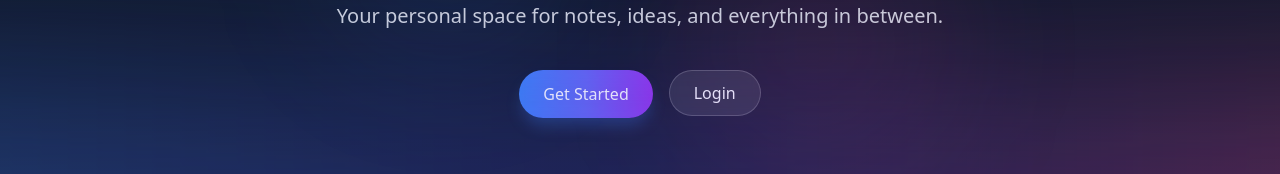
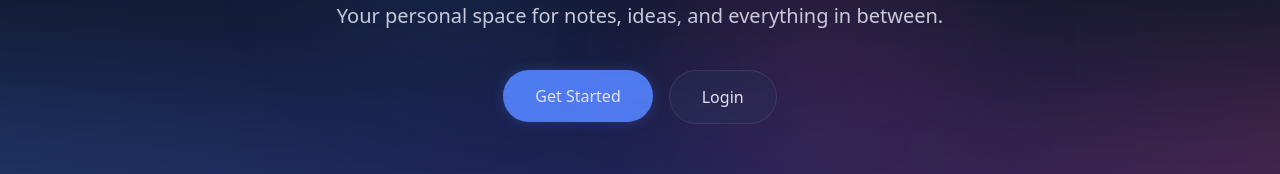
Before and after one commit to gabrielm888/renotefy.proj.web, a React (Vite) app: page / in a window 1280 px wide. Shown: the part 290-464 px from the top of the page. Built offline with nearby package versions, Linux system fonts and the light colour scheme; no server answers; the database is empty; a web font is replaced by a local one.

Commit message:
Update hero buttons to match design in image with exact colors and animations

```diff
--- /dev/null
+++ b/src/components/HeroButtons.jsx
@@ -0,0 +1,114 @@
+import React from 'react';
+import { Link } from 'react-router-dom';
+import { motion } from 'framer-motion';
+
+const HeroButtons = () => {
+  return (
+    <div className="mt-10 flex flex-col sm:flex-row justify-center gap-4">
+      <Link to="/register">
+        <motion.button
+          className="px-8 py-3.5 rounded-full bg-[#4F84F1] text-white font-medium text-base w-full sm:w-auto shadow-md relative overflow-hidden"
+          initial={{scale: 1}}
+          animate={{
+            boxShadow: ["0 0 12px rgba(79, 130, 246, 0.25)", "0 0 15px rgba(79, 130, 246, 0.35)", "0 0 12px rgba(79, 130, 246, 0.25)"],
+            transition: {
+              boxShadow: {
+                repeat: Infinity,
+                duration: 1.5,
+                ease: "easeInOut",
+                repeatType: "reverse"
+              }
+            }
+          }}
+          whileHover={{
+            scale: 1.05,
+            boxShadow: "0 0 20px rgba(79, 130, 246, 0.5)",
+            transition: {
+              duration: 0.2,
+              ease: "easeOut"
+            }
+          }}
+          whileTap={{
+            scale: 0.97,
+            boxShadow: "0 5px 15px rgba(59, 130, 246, 0.4)"
+          }}
+          transition={{
+            type: "spring",
+            stiffness: 500,
+            damping: 12
+          }}
+        >
+          <motion.div
+            className="absolute inset-0 bg-gradient-to-r from-blue-500/0 via-white/20 to-blue-500/0"
+            animate={{
+              x: ["-100%", "100%"],
+              transition: {
+                duration: 1.5,
+                ease: "easeInOut",
+                repeat: Infinity,
+                repeatDelay: 0.5
+              }
+            }}
+          />
+          <span className="relative z-10">Get Started</span>
+        </motion.button>
+      </Link>
+      <Link to="/login">
+        <motion.button
+          className="px-8 py-3.5 rounded-full bg-slate-800/60 backdrop-blur-sm text-white font-medium text-base border border-white/5 w-full sm:w-auto mt-3 sm:mt-0 relative overflow-hidden"
+          initial={{scale: 1}}
+          animate={{
+            borderColor: ["rgba(255,255,255,0.1)", "rgba(255,255,255,0.2)", "rgba(255,255,255,0.1)"],
+            boxShadow: ["0 0 0px rgba(255,255,255,0)", "0 0 10px rgba(255,255,255,0.1)", "0 0 0px rgba(255,255,255,0)"],
+            transition: {
+              borderColor: {
+                repeat: Infinity,
+                duration: 2,
+                ease: "easeInOut"
+              },
+              boxShadow: {
+                repeat: Infinity,
+                duration: 2,
+                ease: "easeInOut"
+              }
+            }
+          }}
+          whileHover={{
+            scale: 1.05,
+            backgroundColor: "rgba(255,255,255,0.15)",
+            borderColor: "rgba(255,255,255,0.3)",
+            boxShadow: "0 0 15px rgba(255, 255, 255, 0.15)",
+            transition: {
+              duration: 0.2,
+              ease: "easeOut"
+            }
+          }}
+          whileTap={{
+            scale: 0.97
+          }}
+          transition={{
+            type: "spring",
+            stiffness: 500,
+            damping: 12
+          }}
+        >
+          <motion.div
+            className="absolute inset-0 bg-gradient-to-r from-transparent via-white/10 to-transparent"
+            animate={{
+              x: ["-100%", "100%"],
+              transition: {
+                duration: 2,
+                ease: "easeInOut",
+                repeat: Infinity,
+                repeatDelay: 1
+              }
+            }}
+          />
+          <span className="relative z-10">Login</span>
+        </motion.button>
+      </Link>
+    </div>
+  )
+}
+
+export default HeroButtons;
--- a/src/pages/Landing.jsx
+++ b/src/pages/Landing.jsx
@@ -2,6 +2,7 @@ import React, { useState, useEffect, useRef } from 'react';
 import { Link } from 'react-router-dom';
 import { motion, useInView } from 'framer-motion';
 import AppPreviewCards from './AppPreviewCards';
+import HeroButtons from '../components/HeroButtons';
 
 const Landing = () => {
   const [isVisible, setIsVisible] = useState(false);
@@ -421,104 +422,7 @@ const Landing = () => {
           <p className="text-base md:text-xl mt-6 text-gray-300 max-w-2xl mx-auto leading-relaxed">
             Your personal space for notes, ideas, and everything in between.
           </p>
-          <div className="mt-10 flex flex-col sm:flex-row justify-center gap-4">
-            <Link to="/register">
-              <motion.button
-                className="px-6 py-3 rounded-full bg-gradient-to-r from-blue-500 via-indigo-500 to-purple-600 text-white font-medium text-base w-full sm:w-auto shadow-lg shadow-blue-500/20 relative overflow-hidden"
-                initial={{scale: 1}}
-                animate={{
-                  boxShadow: ["0 10px 15px -3px rgba(59, 130, 246, 0.3)", "0 15px 20px -3px rgba(59, 130, 246, 0.4)", "0 10px 15px -3px rgba(59, 130, 246, 0.3)"],
-                  transition: {
-                    boxShadow: {
-                      repeat: Infinity,
-                      duration: 1.5,
-                      ease: "easeInOut",
-                      repeatType: "reverse"
-                    }
-                  }
-                }}
-                whileHover={{
-                  scale: 1.05,
-                  boxShadow: "0 20px 30px -5px rgba(59, 130, 246, 0.55)",
-                  transition: {
-                    duration: 0.2,
-                    ease: "easeOut"
-                  }
-                }}
-                whileTap={{
-                  scale: 0.97,
-                  boxShadow: "0 5px 15px -5px rgba(59, 130, 246, 0.4)"
-                }}
-                transition={{
-                  type: "spring",
-                  stiffness: 500,
-                  damping: 12
-                }}
-              >
-                <motion.div
-                  className="absolute inset-0 bg-gradient-to-r from-blue-500/0 via-white/20 to-blue-500/0"
-                  animate={{
-                    x: ["-100%", "100%"],
-                    transition: {
-                      duration: 1.5,
-                      ease: "easeInOut",
-                      repeat: Infinity,
-                      repeatDelay: 0.5
-                    }
-                  }}
-                />
-                <span className="relative z-10">Get Started</span>
-              </motion.button>
-            </Link>
-            <Link to="/login">
-              <motion.button
-                className="px-6 py-2.5 rounded-full bg-white/10 backdrop-blur-sm text-white font-medium text-base border border-white/20 w-full sm:w-auto mt-3 sm:mt-0 relative overflow-hidden"
-                initial={{scale: 1}}
-                animate={{
-                  borderColor: ["rgba(255,255,255,0.2)", "rgba(255,255,255,0.3)", "rgba(255,255,255,0.2)"],
-                  transition: {
-                    borderColor: {
-                      repeat: Infinity,
-                      duration: 2,
-                      ease: "easeInOut"
-                    }
-                  }
-                }}
-                whileHover={{
-                  scale: 1.05,
-                  backgroundColor: "rgba(255,255,255,0.15)",
-                  borderColor: "rgba(255,255,255,0.4)",
-                  boxShadow: "0 0 20px rgba(255, 255, 255, 0.15)",
-                  transition: {
-                    duration: 0.2,
-                    ease: "easeOut"
-                  }
-                }}
-                whileTap={{
-                  scale: 0.97
-                }}
-                transition={{
-                  type: "spring",
-                  stiffness: 500,
-                  damping: 12
-                }}
-              >
-                <motion.div
-                  className="absolute inset-0 bg-gradient-to-r from-transparent via-white/10 to-transparent"
-                  animate={{
-                    x: ["-100%", "100%"],
-                    transition: {
-                      duration: 2,
-                      ease: "easeInOut",
-                      repeat: Infinity,
-                      repeatDelay: 1
-                    }
-                  }}
-                />
-                <span className="relative z-10">Login</span>
-              </motion.button>
-            </Link>
-          </div>
+          <HeroButtons />
         </motion.div>
 
         {/* App Preview Cards */}
```
